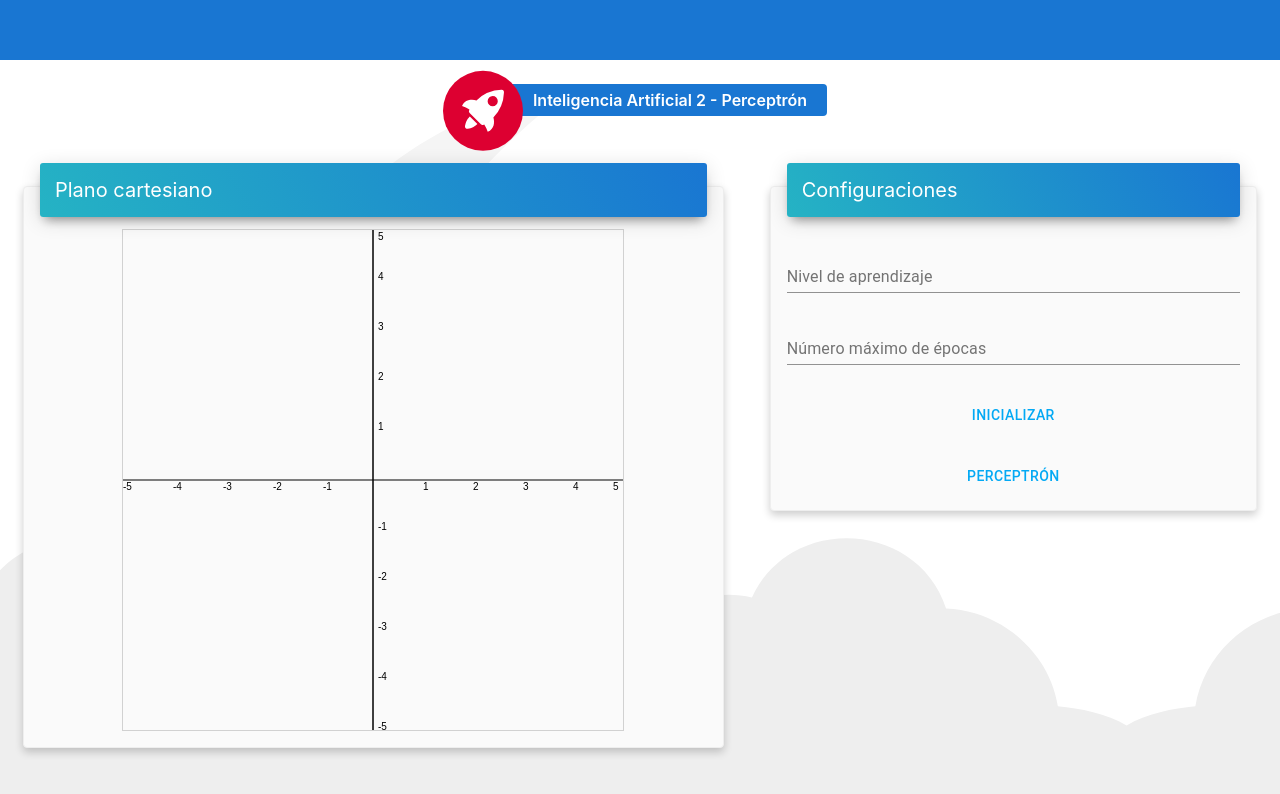
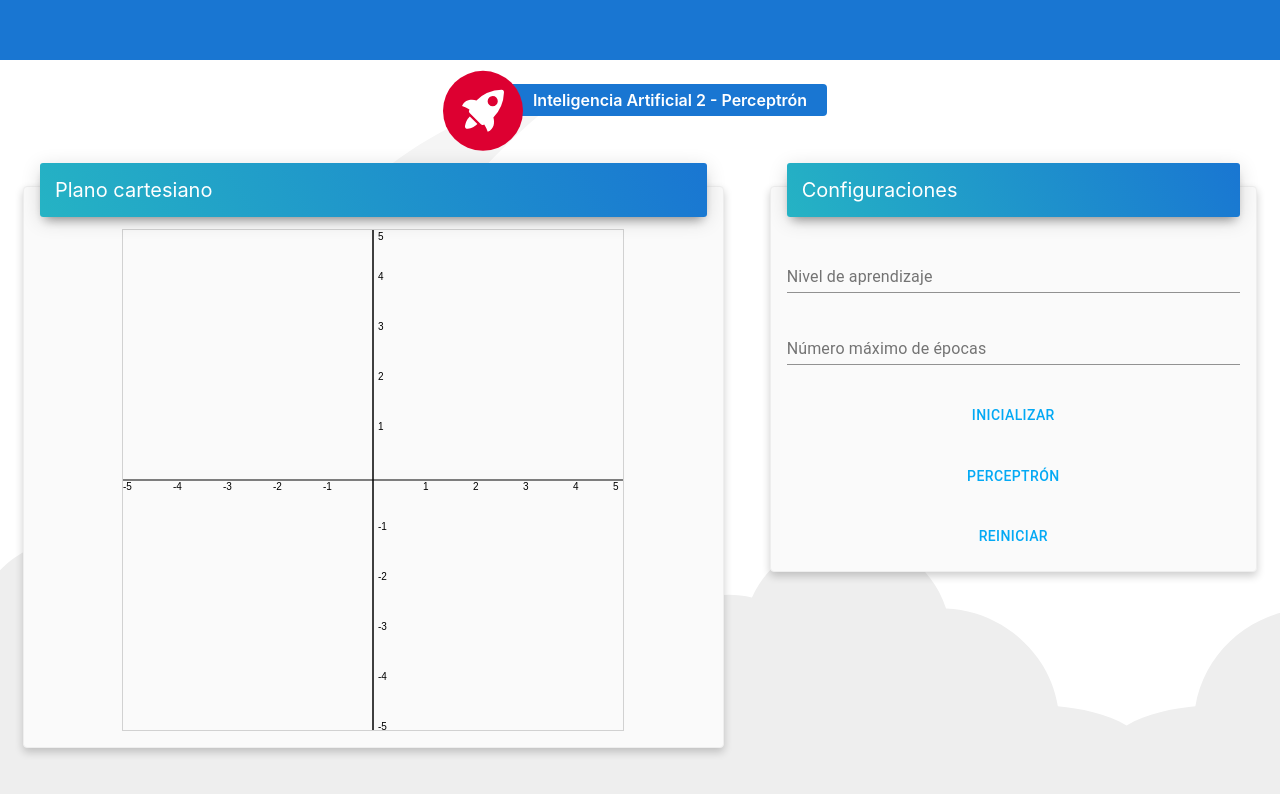
Before and after one commit to Mgmez/Perceptron, a React (Create React App) app in the folder frontend/: page / in a window 1280 px wide. Shown: the top 794 px of the page. Built offline with nearby package versions, Linux system fonts and the light colour scheme.

Commit message:
Boton reiniciar

```diff
--- a/frontend/src/components/App.js
+++ b/frontend/src/components/App.js
@@ -13,9 +13,7 @@ function App() {
     entrenado: false,
     x : [],
     y : [],
-    test : [],
-    cpDrawer: null,
-    pesoModificado: false
+    cpDrawer: null
   });
 
 
--- a/frontend/src/components/PerceptronConfigs.js
+++ b/frontend/src/components/PerceptronConfigs.js
@@ -36,17 +36,21 @@ const PerceptronConfigs = (props) =>  {
       const entrenar = () =>{
         perceptronState.perceptron.fit(perceptronState.x, perceptronState.y);
         setPerceptronState( {
-            perceptron: perceptronState.perceptron,
-            entrenado: true,
-            x : perceptronState.x,
-            y : perceptronState.y
+            ...perceptronState,
+            entrenado: true
         });
         console.log(perceptronState.perceptron.w);
       }
-      const probar = () =>{
-
-        const x = [1, 0, 1];
-     //   const xd = perceptronState.perceptron.predict(x);
+      const reiniciar = () =>{
+          perceptronState.cpDrawer.clearCanvas();
+          perceptronState.cpDrawer.drawAxis();
+        setPerceptronState( {
+            ...perceptronState,
+            perceptron : null,
+            entrenado: false,
+            x : [],
+            y : [],
+        });
 
 
 
@@ -93,6 +97,9 @@ const PerceptronConfigs = (props) =>  {
             <Button className="mt-4" type="sumbit" fullWidth color="primary" style={{color: "#03A9F4"}}>Perceptrón</Button>
         </Form>
 
+        <Form onSubmit={handleSubmit(reiniciar)} className="">
+            <Button className="mt-4" type="sumbit" fullWidth color="primary" style={{color: "#03A9F4"}}>Reiniciar</Button>
+        </Form>
 
     </>
 }
--- a/frontend/src/hooks/Perceptron.js
+++ b/frontend/src/hooks/Perceptron.js
@@ -67,7 +67,7 @@ class  Perceptron {
                     })
                     //perceptronState.cpDrawer.drawPoint();
                     this.estado.drawLine(-5,x2[0],5,x2[1])
-                    await new Promise(r => setTimeout(r, 100));
+                    await new Promise(r => setTimeout(r, 50));
                 }
             }
             this.errorAcumulado.push({epoca: ""+ parseInt(epoca + 1), error: sumaError});
```
